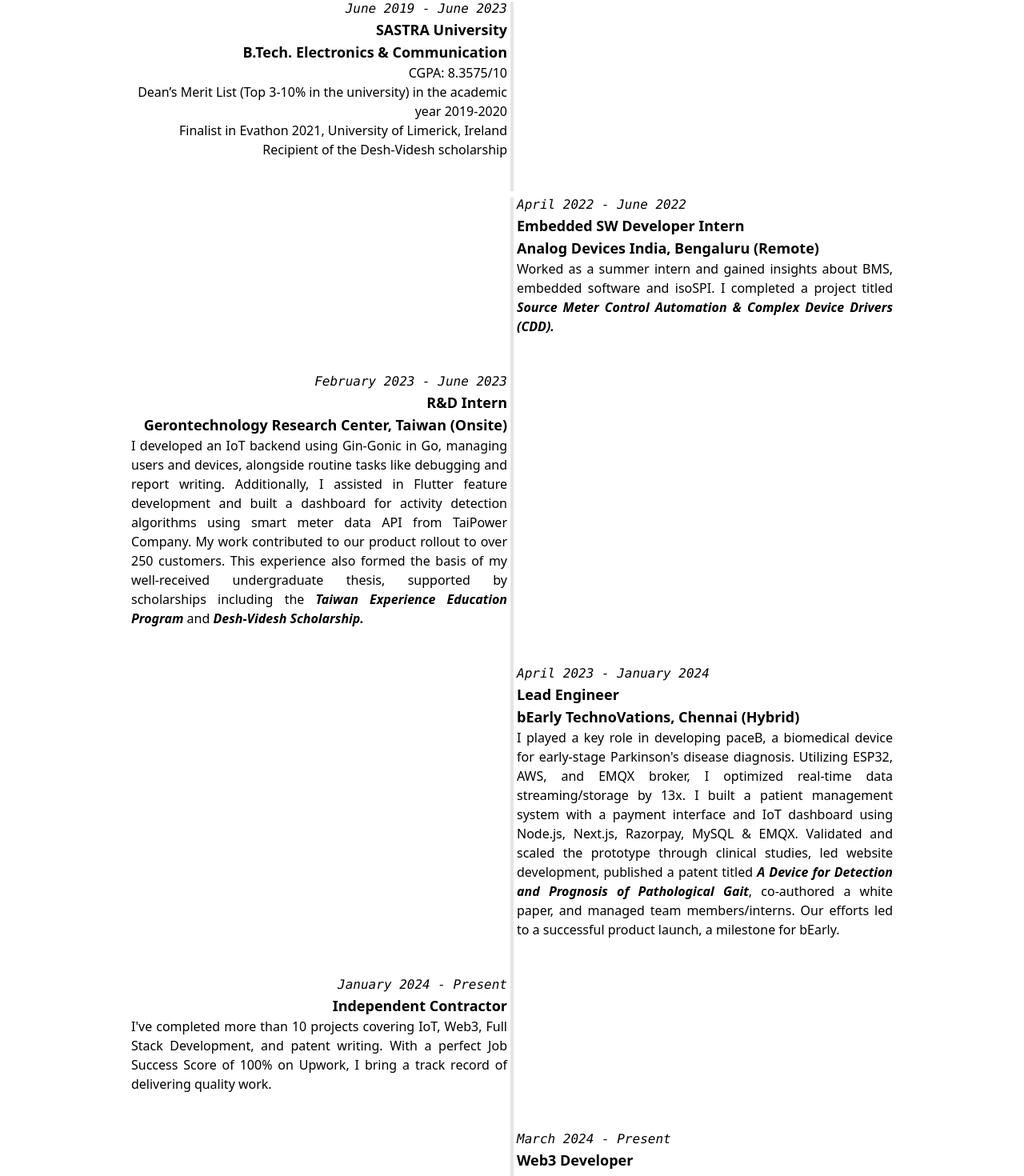
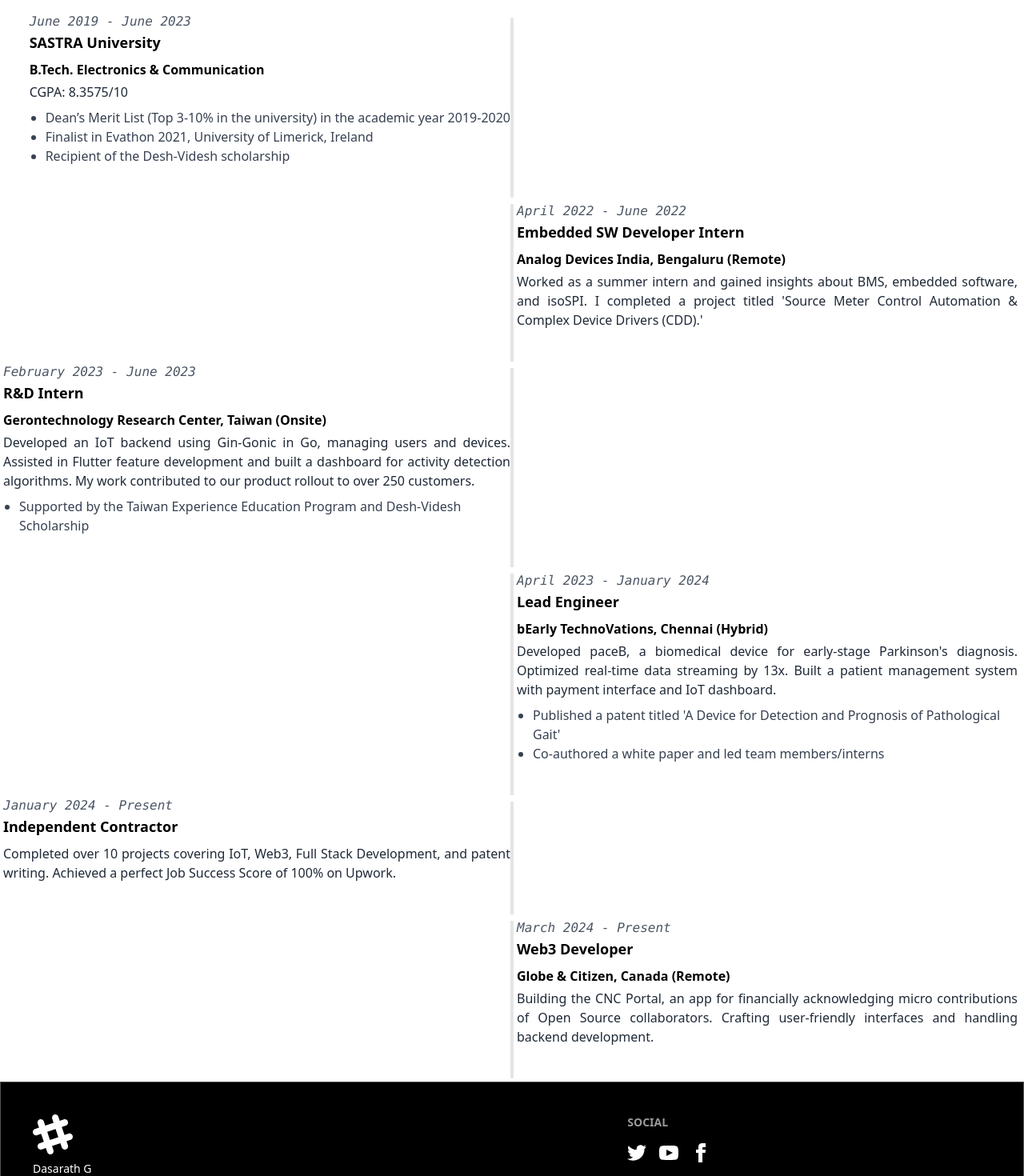
Before and after one commit to dasarathg68/portfolio, a Vue app: page /timeline in a window 1280 px wide. Shown: the part 158-1628 px from the top of the page at 80% size. Built offline with nearby package versions, Linux system fonts and the light colour scheme.

Commit message:
fix: styles

```diff
--- a/src/views/TimelineView.vue
+++ b/src/views/TimelineView.vue
@@ -1,122 +1,91 @@
 <template>
   <div class="mt-24">
-    <h1 class="text-4xl font-bold text-center">Timeline</h1>
-
+    <h1 class="text-4xl font-bold text-center mb-8">Timeline</h1>
     <div class="flex justify-center">
-      <div class="w-9/12 h-1000 mt-4">
-        <ul className="timeline timeline-snap-icon max-md:timeline-compact timeline-vertical">
-          <li>
-            <div className="timeline-start md:text-end mb-10">
-              <time className="font-mono italic">June 2019 - June 2023</time>
-              <div className="text-lg font-black">
-                SASTRA University<br />
-                B.Tech. Electronics & Communication
-              </div>
-              CGPA: 8.3575/10 <br />
-              Dean’s Merit List (Top 3-10% in the university) in the academic year 2019-2020 <br />
-              Finalist in Evathon 2021, University of Limerick, Ireland <br />
-              Recipient of the Desh-Videsh scholarship
+      <ul
+        class="timeline timeline-snap-icon max-md:timeline-compact timeline-vertical timeline-end"
+      >
+        <li v-for="item in timelineItems" :key="item.period">
+          <div :class="`timeline-${item.position} mb-10 text-${item.position}`">
+            <time class="font-mono italic text-gray-600">{{ item.period }}</time>
+            <div class="text-lg font-black mb-2">{{ item.title }}</div>
+            <div class="text-md font-semibold mb-1">{{ item.location }}</div>
+            <div class="text-justify text-gray-800">{{ item.description }}</div>
+            <div v-if="item.achievements" class="mt-2">
+              <ul class="list-disc pl-5 text-gray-700">
+                <li v-for="achievement in item.achievements" :key="achievement">
+                  {{ achievement }}
+                </li>
+              </ul>
             </div>
-            <hr />
-          </li>
-          <li>
-            <div className="timeline-end md:text-start mb-10">
-              <time className="font-mono italic">April 2022 - June 2022</time>
-              <div className="text-lg font-black">
-                Embedded SW Developer Intern <br />
-                Analog Devices India, Bengaluru (Remote)
-              </div>
-              <div class="text-justify">
-                Worked as a summer intern and gained insights about BMS, embedded software and
-                isoSPI. I completed a project titled
-                <i class="font-bold"
-                  >Source Meter Control Automation & Complex Device Drivers (CDD).</i
-                >
-              </div>
-            </div>
-            <hr />
-          </li>
-          <li>
-            <hr />
-
-            <div className="timeline-start md:text-end mb-10">
-              <time className="font-mono italic">February 2023 - June 2023</time>
-              <div className="text-lg font-black">
-                R&D Intern<br />
-                Gerontechnology Research Center, Taiwan (Onsite)
-              </div>
-              <div class="text-justify">
-                I developed an IoT backend using Gin-Gonic in Go, managing users and devices,
-                alongside routine tasks like debugging and report writing. Additionally, I assisted
-                in Flutter feature development and built a dashboard for activity detection
-                algorithms using smart meter data API from TaiPower Company. My work contributed to
-                our product rollout to over 250 customers. This experience also formed the basis of
-                my well-received undergraduate thesis, supported by scholarships including the
-                <i class="font-bold">Taiwan Experience Education Program</i> and
-                <i class="font-bold">Desh-Videsh Scholarship.</i>
-              </div>
-            </div>
-            <hr />
-          </li>
-          <li>
-            <hr />
-            <div className="timeline-end md:text-start mb-10">
-              <time className="font-mono italic">April 2023 - January 2024</time>
-              <div className="text-lg font-black">
-                Lead Engineer <br />
-                bEarly TechnoVations, Chennai (Hybrid)
-              </div>
-              <div class="text-justify">
-                I played a key role in developing paceB, a biomedical device for early-stage
-                Parkinson's disease diagnosis. Utilizing ESP32, AWS, and EMQX broker, I optimized
-                real-time data streaming/storage by 13x. I built a patient management system with a
-                payment interface and IoT dashboard using Node.js, Next.js, Razorpay, MySQL & EMQX.
-                Validated and scaled the prototype through clinical studies, led website
-                development, published a patent titled
-                <i class="font-bold">A Device for Detection and Prognosis of Pathological Gait</i>,
-                co-authored a white paper, and managed team members/interns. Our efforts led to a
-                successful product launch, a milestone for bEarly.
-              </div>
-            </div>
-            <hr />
-          </li>
-          <li>
-            <hr />
-
-            <div className="timeline-start md:text-end mb-10">
-              <time className="font-mono italic">January 2024 - Present</time>
-              <div className="text-lg font-black">Independent Contractor<br /></div>
-              <div class="text-justify">
-                I've completed more than 10 projects covering IoT, Web3, Full Stack Development, and
-                patent writing. With a perfect Job Success Score of 100% on Upwork, I bring a track
-                record of delivering quality work.
-              </div>
-            </div>
-            <hr />
-          </li>
-          <li>
-            <hr />
-
-            <div className="timeline-end md:text-start mb-10">
-              <time className="font-mono italic">March 2024 - Present</time>
-              <div className="text-lg font-black">
-                Web3 Developer <br />
-                Globe & Citizen, Canada (Remote)
-              </div>
-              <div class="text-justify">
-                Building the CNC (Crypto Native Corporation) Portal, an app that creates a mechanism
-                to financially acknowledge the micro contributions of Open Source collaborators
-                along with tools that promote effective governance. I'm in charge of crafting
-                user-friendly interfaces with Vue.js/Tailwind/DaisyUI/Pinia, and handling the
-                backend using Node.js/Prisma/PostgreSQL. I utilize OpenAPI to describe APIs,
-                Solidity for smart contracts, and manage a side project involving a voting system.
-              </div>
-            </div>
-            <hr />
-          </li>
-        </ul>
-      </div>
+          </div>
+          <hr />
+        </li>
+      </ul>
     </div>
   </div>
 </template>
-<script setup></script>
+
+<script setup>
+const timelineItems = [
+  {
+    period: 'June 2019 - June 2023',
+    title: 'SASTRA University',
+    location: 'B.Tech. Electronics & Communication',
+    description: 'CGPA: 8.3575/10',
+    achievements: [
+      'Dean’s Merit List (Top 3-10% in the university) in the academic year 2019-2020',
+      'Finalist in Evathon 2021, University of Limerick, Ireland',
+      'Recipient of the Desh-Videsh scholarship'
+    ],
+    position: 'start'
+  },
+  {
+    period: 'April 2022 - June 2022',
+    title: 'Embedded SW Developer Intern',
+    location: 'Analog Devices India, Bengaluru (Remote)',
+    description:
+      "Worked as a summer intern and gained insights about BMS, embedded software, and isoSPI. I completed a project titled 'Source Meter Control Automation & Complex Device Drivers (CDD).'",
+    position: 'end'
+  },
+  {
+    period: 'February 2023 - June 2023',
+    title: 'R&D Intern',
+    location: 'Gerontechnology Research Center, Taiwan (Onsite)',
+    description:
+      'Developed an IoT backend using Gin-Gonic in Go, managing users and devices. Assisted in Flutter feature development and built a dashboard for activity detection algorithms. My work contributed to our product rollout to over 250 customers.',
+    achievements: [
+      'Supported by the Taiwan Experience Education Program and Desh-Videsh Scholarship'
+    ],
+    position: 'start'
+  },
+  {
+    period: 'April 2023 - January 2024',
+    title: 'Lead Engineer',
+    location: 'bEarly TechnoVations, Chennai (Hybrid)',
+    description:
+      "Developed paceB, a biomedical device for early-stage Parkinson's diagnosis. Optimized real-time data streaming by 13x. Built a patient management system with payment interface and IoT dashboard.",
+    achievements: [
+      "Published a patent titled 'A Device for Detection and Prognosis of Pathological Gait'",
+      'Co-authored a white paper and led team members/interns'
+    ],
+    position: 'end'
+  },
+  {
+    period: 'January 2024 - Present',
+    title: 'Independent Contractor',
+    location: '',
+    description:
+      'Completed over 10 projects covering IoT, Web3, Full Stack Development, and patent writing. Achieved a perfect Job Success Score of 100% on Upwork.',
+    position: 'start'
+  },
+  {
+    period: 'March 2024 - Present',
+    title: 'Web3 Developer',
+    location: 'Globe & Citizen, Canada (Remote)',
+    description:
+      'Building the CNC Portal, an app for financially acknowledging micro contributions of Open Source collaborators. Crafting user-friendly interfaces and handling backend development.',
+    position: 'end'
+  }
+]
+</script>
```
